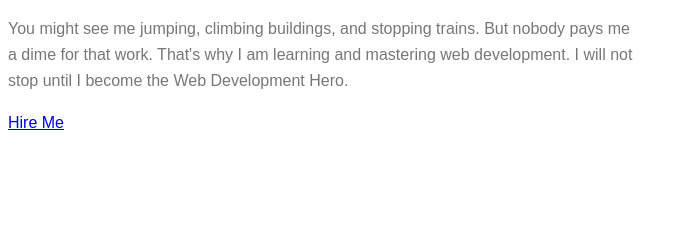
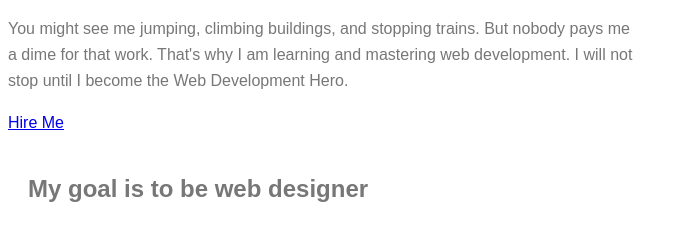
Before and after one commit to sadi7879/portifilo, a plain HTML site: page index.html in a window 1280 px wide. Shown: the part 106-346 px from the top of the page, without its empty margins (0-688 px from the left). Drawn offline with Linux system fonts and the light colour scheme; files that its build step writes are made by us from their sources.

Commit message:
auto publish 1646475271088

```diff
--- a/index.html
+++ b/index.html
@@ -24,7 +24,7 @@
       <img src="images/profile.png" alt="" />
     </div>
     <section class="container">
-
+    <h1>My goal is to be web designer</h1>
     </section>
   </body>
   <style>
```
